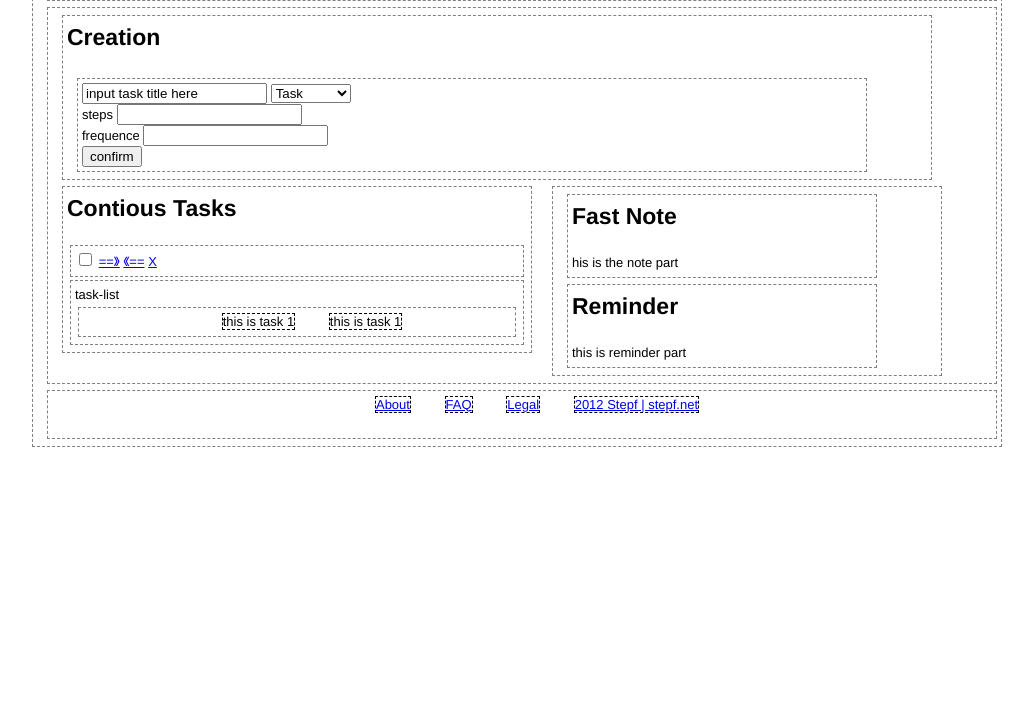
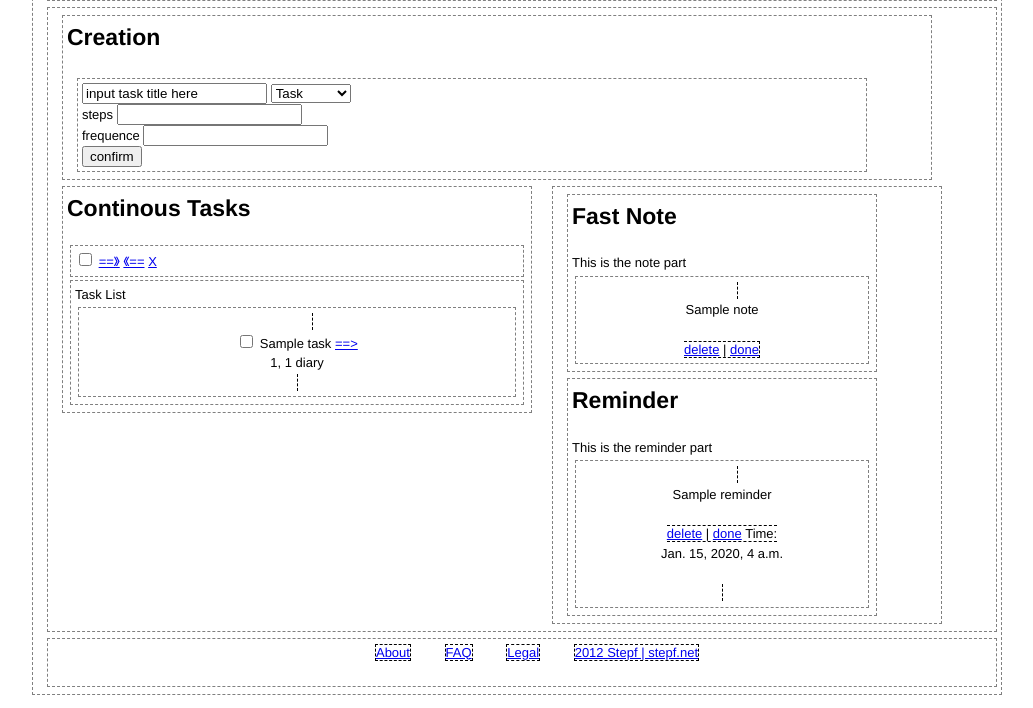
Before and after one commit to trieagle/stepf, a Django app: template stepf/templates/main/index.html in a window 1280 px wide. Shown: the part 95-803 px from the top of the page, without its empty margins (123-1156 px from the left). Run offline with Django 3.2, Linux system fonts and the light colour scheme; the template is opened without the code that fills it: values that come from a table or form of the project are taken from there, others are empty; tables that the repository leaves empty hold one stand-in row (values such as "Sample post"); parts of the project's set-up code (start-up, migrations or seed data) failed here and were passed over.

Commit message:
refine templates

```diff
--- a/stepf/account/models.py
+++ b/stepf/account/models.py
@@ -23,4 +23,6 @@ class Account(models.Model):
     class Meta:
         ordering = ['user']
 
-# Create your models here.
+    @staticmethod
+    def get_account(user):
+        return Account.objects.get(user=user)
--- a/stepf/templates/main/index.html
+++ b/stepf/templates/main/index.html
@@ -27,7 +27,7 @@
         </div>
 
         <div id="left-box" class="left-box task-box grid_6 clearfix">
-            <h2>Contious Tasks</h2>
+            <h2>Continous Tasks</h2>
             {% include "main/task/task.html" %}
         </div>
 
--- a/stepf/templates/main/note/note.html
+++ b/stepf/templates/main/note/note.html
@@ -1 +1,6 @@
-<div class="boxed">his is the note part</div>
+<div class="boxed">This is the note part</div>
+<ul class="note-list clearfix">
+{% for anote in notes%}
+    {% include "main/note/note_item.html" %}
+{% endfor %}
+</ul>
--- /dev/null
+++ b/stepf/templates/main/note/note_item.html
@@ -0,0 +1,6 @@
+<li>
+<p>{{ anote.title }}</p>
+<a id="delete-note-" href="#" class title="remove this note">delete</a>
+<span class="lsep">|</span>
+<a id="done-note-" href="#" class title="done this note">done</a>
+</li>
--- a/stepf/templates/main/reminder/reminder.html
+++ b/stepf/templates/main/reminder/reminder.html
@@ -1 +1,6 @@
-<div class="boxed">this is reminder part</div>
+<div class="boxed">This is the reminder part</div>
+<ul class="task-list clearfix">
+{% for areminder in reminders%}
+    {% include "main/reminder/reminder_item.html" %}
+{% endfor %}
+</ul>
--- /dev/null
+++ b/stepf/templates/main/reminder/reminder_item.html
@@ -0,0 +1,8 @@
+<li>
+<p>{{ areminder.title }}</p>
+<a id="delete-reminder-" href="#" class title="remove this reminder">delete</a>
+<span class="lsep">|</span>
+<a id="done-reminder-" href="#" class title="done this reminder">done</a>
+<label>Time:<label>
+<p>{{ areminder.alarm_time }}</p>
+</li>
--- a/stepf/templates/main/task/task.html
+++ b/stepf/templates/main/task/task.html
@@ -5,11 +5,10 @@
     <a href="#">X</a>
 </div>
 <div class="task-list clearfix">
-    <span>task-list</span>
+    <span>Task List</span>
     <ul class="task-list clearfix">
-    {% include "main/task/task_item.html" %}
-    {% for atask in tasks%}
-    {% include "main/task/task_item.html" %}
+    {% for atask in task %}
+        {% include "main/task/task_item.html" %}
     {% endfor %}
     </ul>
 </div>
--- a/stepf/templates/main/task/task_item.html
+++ b/stepf/templates/main/task/task_item.html
@@ -1 +1,11 @@
-<li>this is task 1</li>
+<li>
+<div>
+    <input type="checkbox"></input>
+    <a>{{ atask.title }}</a>
+    <a href="#">==></a>
+</div>
+<div>
+    <label>{{ atask.curr_step }}, {{ atask.nstep }}</label>
+    <label>diary</label>
+</div>
+</li>
```
Also changed, not shown: stepf/views.py (+21 -2 lines), stepf/note/static/js/note.js (added), stepf/note/templatetags/__init__.py (added), stepf/note/templatetags/note_extras.py (added).
